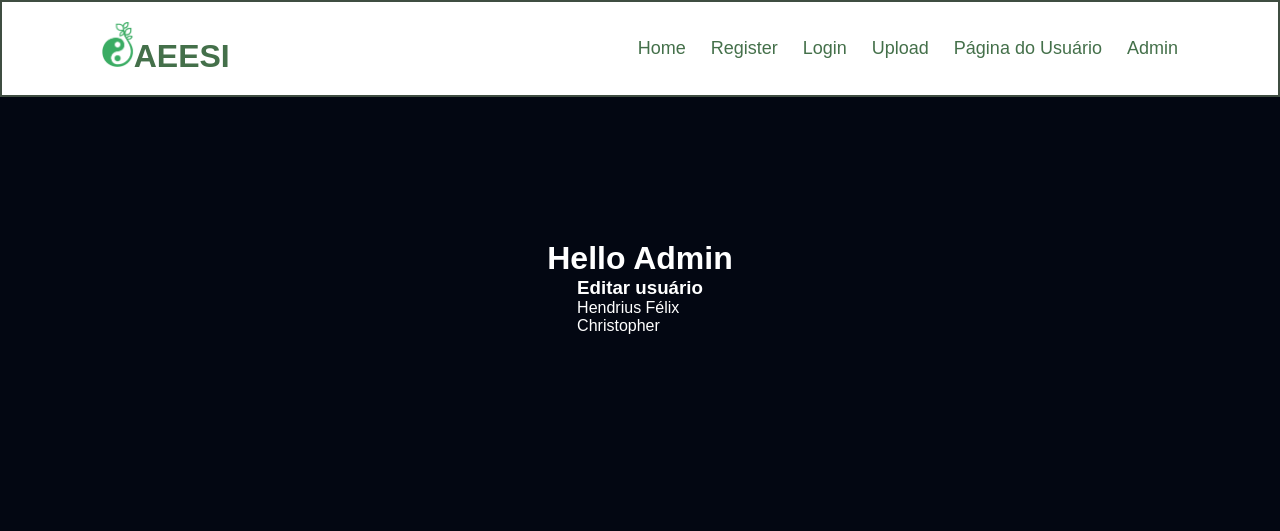
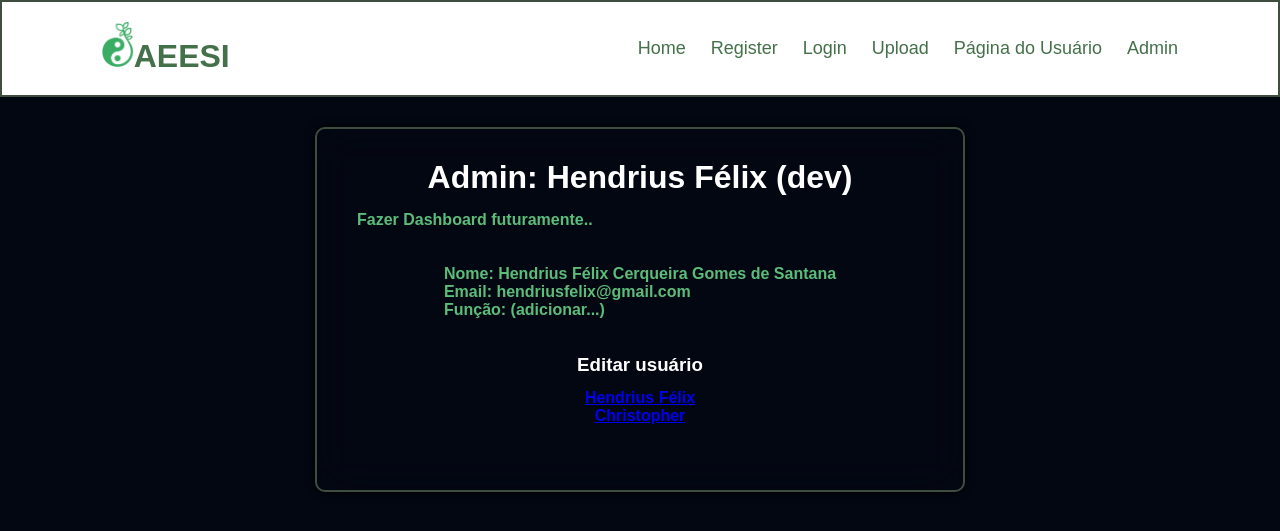
Before and after one commit to oondels/web-app-institutoAeesi, a Flask app: page /admin in a window 1280 px wide. Shown: the top 531 px of the page. Run offline with Flask 3, Linux system fonts and the light colour scheme; a user stored in the database is signed in; some libraries are stand-ins or nearby versions.

Commit message:
Ed user html, limitation for devs

```diff
--- a/app.py
+++ b/app.py
@@ -205,11 +205,22 @@ def logout():
 @login_required
 def admin():
     users = User.query.all()
-    if current_user.dev == 1:
-        return render_template("admin.html", users=users)
+    admin = User.query.filter_by(id=current_user.id).first()
+    if current_user.admin == 1:
+        return render_template("admin.html", users=users, admin=admin)
     else:
         flash("Você não possui acesso a esta página!")
         return(redirect(url_for('home')))
 
+@app.route("/user/<user_id>")
+@login_required
+def edit_user(user_id):
+    user_edit = User.query.filter_by(id = user_id).first()
+    if current_user.dev == 1:
+        return render_template("edit_user.html", user_edit=user_edit)
+    else:
+        flash("Você não possui acesso a esta página!")
+        return(redirect(request.referrer))
+
 if __name__ == "__main__":
     app.run(debug=True)
--- a/static/css/admin.css
+++ b/static/css/admin.css
@@ -6,3 +6,34 @@
   color: #fff;
   flex-direction: column;
 }
+
+.wrapper {
+  width: 650px;
+  background: transparent;
+  backdrop-filter: blur(20px);
+  box-shadow: 0 0 10px rgba(0, 0, 0.2);
+  border: 2px solid #3f4d41;
+  color: #5cbd7a ;
+  border-radius: 10px;
+  padding: 30px 40px;
+  font-weight: 600;
+}
+
+.wrap {
+  display: flex;
+  align-items: center;
+  justify-content: center;
+  flex-direction: column;
+  margin-bottom: 35px;
+}
+
+.admin-dashboard h1 {
+  color: #fff;
+  text-align: center;
+  margin-bottom: 15px;
+}
+
+.edit-user h3 {
+  color: #fff;
+  margin-bottom: 13px;
+}
--- a/templates/admin.html
+++ b/templates/admin.html
@@ -12,14 +12,31 @@
   <body>
     {%include 'navigation.html'%}
     <div class="admin-body">
-      <div class="admin-dashbord">
-        <h1>Hello Admin</h1>
-      </div>
-      <div class="edit-user">
-        <h3>Editar usuário</h3>
-        {% for user in users %}
-        <p>{{user.nome}}</p>
-        {%endfor%}
+      <div class="wrapper">
+        <div class="admin-dashboard">
+          <div class="intro">
+            <h1>
+              Admin: {{admin.nome}}
+              {%if admin.dev%}
+                (dev)
+              {%endif%}
+            </h1>
+            <p>Fazer Dashboard futuramente..</p><br><br>
+          </div>
+          <div class="admin-info wrap">
+            <p>
+              Nome: {{admin.nome}} {{admin.sobrenome}} <br>
+              Email: {{admin.email}} <br>
+              Função: (adicionar...)
+            </p>
+          </div>
+        </div>
+        <div class="edit-user wrap">
+          <h3>Editar usuário</h3>
+          {% for user in users %}
+          <p><a href="{{url_for('edit_user', user_id = user.id)}}">{{user.nome}}</a></p>
+          {%endfor%}
+        </div>
       </div>
     </div>
   </body>
```
Also changed, not shown: templates/edit_user.html (added, +11 -0 lines).
